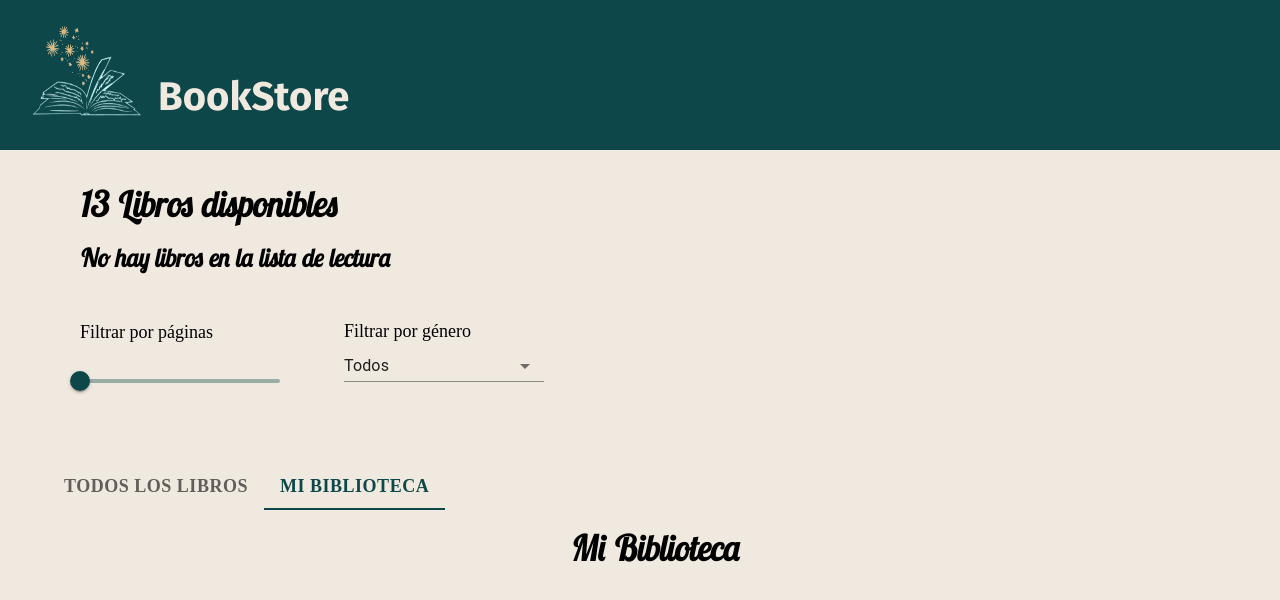
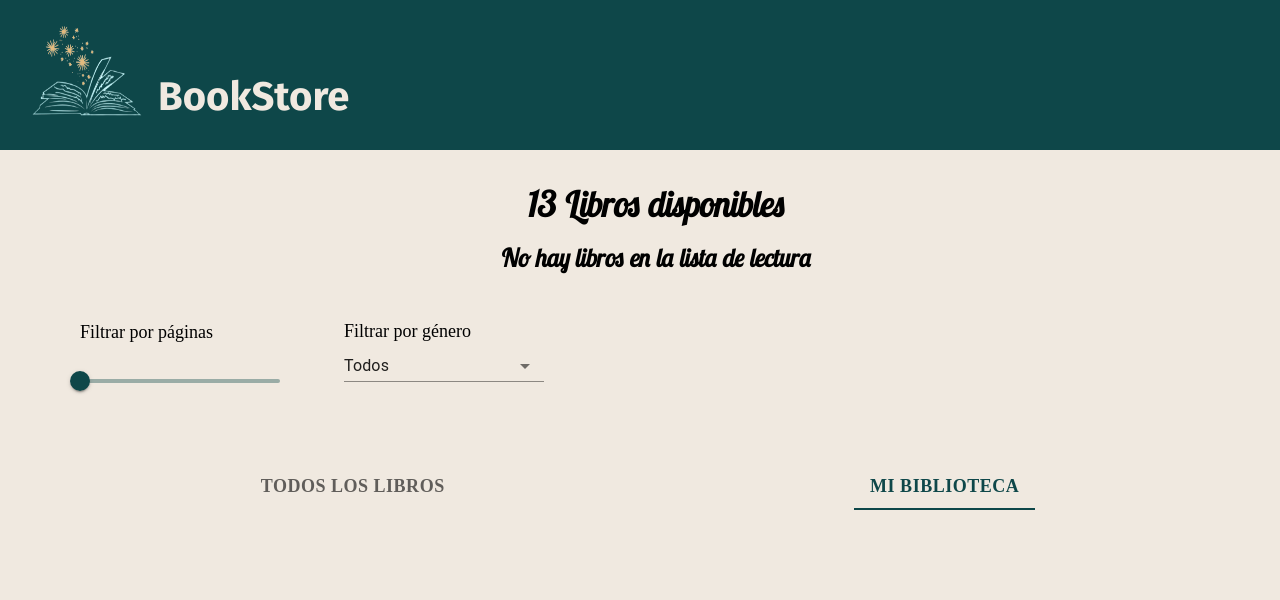
Before and after one commit to Moyrasc/BookStore, a React (Vite) app: page / in a window 1280 px wide. Both pictures are taken after a click on the tab "MI BIBLIOTECA". Shown: the top 600 px of the page. Built offline with nearby package versions, Linux system fonts and the light colour scheme; a web font is replaced by a local one.

Commit message:
complet tabs styles

```diff
--- a/AppStyled.jsx
+++ b/AppStyled.jsx
@@ -8,7 +8,7 @@ padding:2rem 3rem;
   font-family: 'Lobster Two', cursive;
   font-size:35px;
   padding-bottom: 1rem  ;
-  // text-align: center
+  text-align: center;
   padding-left: 2rem;
 }
 & h3{
--- a/src/App.jsx
+++ b/src/App.jsx
@@ -1,11 +1,9 @@
 import { useState } from 'react'
 import { AppContainer, FiltersContainer } from '../AppStyled.jsx'
-// import BooksGallery from './components/books/BooksGallery.jsx'
 import FilterPage from './components/fliter/FilterPage.jsx'
 import Navbar from './components/navbar/Navbar.jsx'
 import booksData from './data/books.json'
 import NativeSelectDemo from './components/fliter/FilterSelect.jsx'
-// import ListBooks from './components/books/ListBooks.jsx'
 import TabsBooks from './components/Tabs/TabsBooks.jsx'
 
 function App () {
@@ -43,10 +41,6 @@ function App () {
           genreFilter={genreFilter}
           handleBookSelect={handleBookSelect}
         />
-        {/* <BooksContainer>
-          <BooksGallery books={filteredBooks.filter(book => !selectedBooks.includes(book))} pagesFilter={pagesFilter} genreFilter={genreFilter} handleBookSelect={handleBookSelect} />
-          <ListBooks selectedBook={selectedBooks} handleBookRemove={handleBookRemove} />
-        </BooksContainer> */}
       </AppContainer>
     </>
   )
--- a/src/components/Tabs/TabsBooks.jsx
+++ b/src/components/Tabs/TabsBooks.jsx
@@ -15,11 +15,9 @@ export default function TabsBooks ({
   handleBookSelect
 }) {
   const [value, setValue] = useState('allBooks')
-
   const handleChange = (event, newValue) => {
     setValue(newValue)
   }
-
   return (
     <Box sx={{ width: '100%' }}>
       <Tabs
@@ -29,6 +27,7 @@ export default function TabsBooks ({
         sx={{
           '.Mui-selected': { color: '#0e4749' },
           '& button': { fontWeight: 'bold', fontSize: '18px', fontFamily: 'PT Serif Caption' }
+
         }}
         aria-label='secondary tabs example'
       >
--- a/src/components/books/BooksGalleryStyled.jsx
+++ b/src/components/books/BooksGalleryStyled.jsx
@@ -6,6 +6,7 @@ gap:1rem;
 grid-auto-rows:30rem;
 grid-template-columns: repeat(auto-fill,minmax(16rem,1fr));
 justify-items: center;
+padding-top:2rem
 
 `
 const Books = styled.div`
--- a/src/components/books/ListBooks.jsx
+++ b/src/components/books/ListBooks.jsx
@@ -1,11 +1,8 @@
 import React from 'react'
-import { BookContainer, Books, Btn, TitleList } from './BooksGalleryStyled'
+import { BookContainer, Books, Btn } from './BooksGalleryStyled'
 
 const ListBooks = ({ selectedBook, handleBookRemove }) => {
   return (
-    <>
-      <TitleList>Mi Biblioteca</TitleList>
-
     <BookContainer>
       {selectedBook?.map((book, index) => {
         return (
@@ -28,8 +25,6 @@ const ListBooks = ({ selectedBook, handleBookRemove }) => {
         )
       })}
     </BookContainer>
-    </>
-
   )
 }
 
--- a/src/index.css
+++ b/src/index.css
@@ -18,3 +18,6 @@ body {
 .css-l9qrtr-MuiTabs-root .Mui-selected {
   color: #0e4749 !important;
 }
+.css-heg063-MuiTabs-flexContainer {
+  justify-content: space-around;
+}
```
Lines whose indentation alone changed are shown as unchanged.
